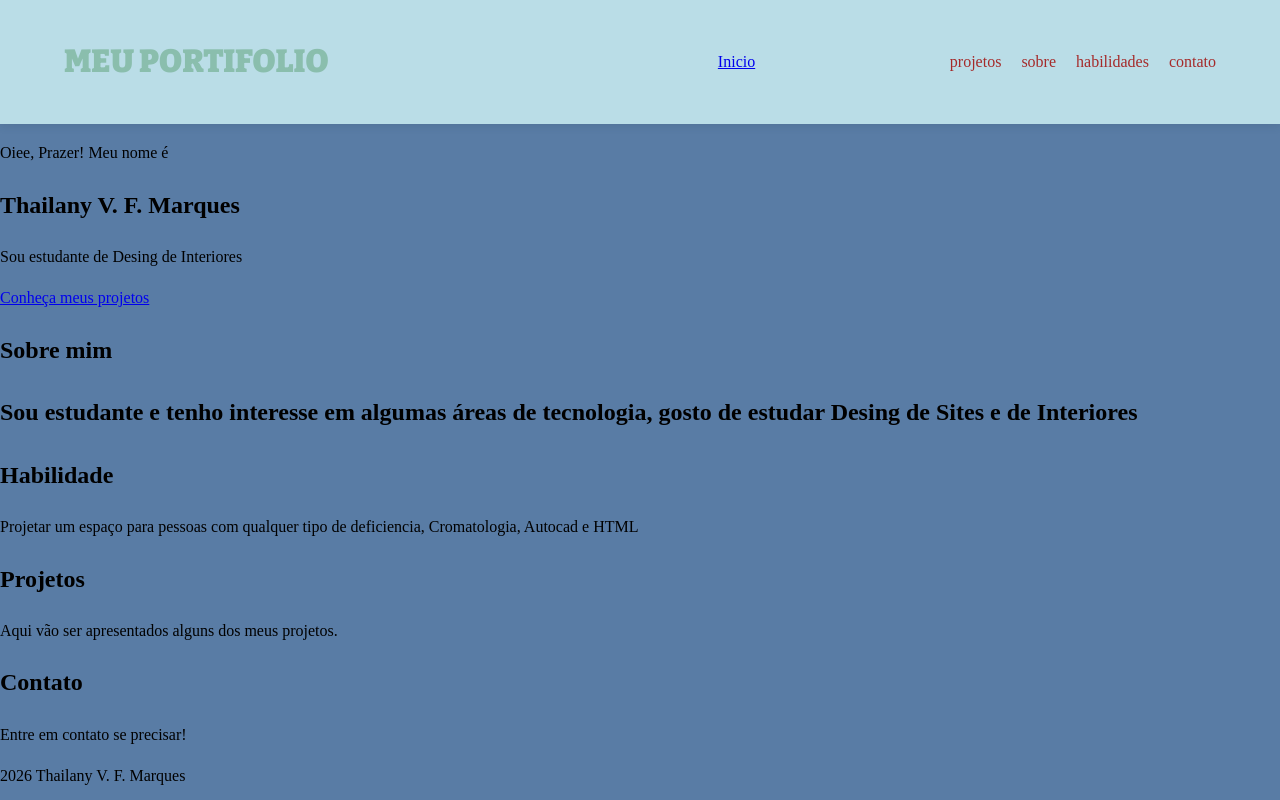
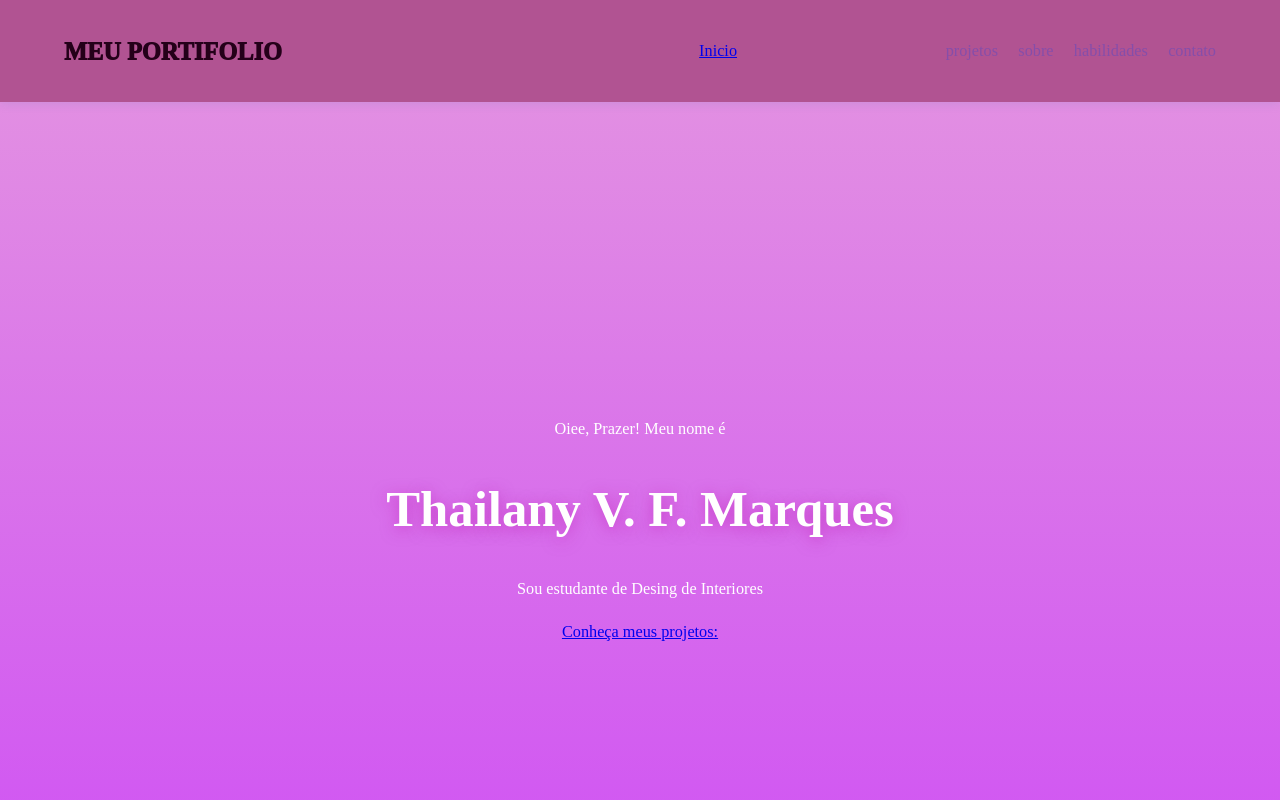
Before and after one commit to thaymarquesz-amaislindadosenac/portif-lio, a plain HTML site: page index.html in a window 1280 px wide. Shown: the top 800 px of the page. Drawn offline with nearby package versions, Linux system fonts and the light colour scheme; a web font is replaced by a local one.

Commit message:
refactor: update font styles and enhance layout for portfolio

```diff
--- a/css/style.css
+++ b/css/style.css
@@ -1,55 +1,64 @@
-.fonte {
+.bitter-fonte {
   font-family: "Bitter", serif;
   font-optical-sizing: auto;
-  font-weight: <weight>;
+  font-weight: 700;
   font-style: normal;
 }
 
-
 html {
-font-size: 62.5%;
+font-size: 63.5%;
 scroll-behavior: smooth;
 }
 
 :root {
---rosa: #d98ca3
---rosa claro: #f4dce4
---escuro: #2d2528
---branco: #ffffff
+--rosa: #d98ca3;
+--rosa-claro: #f4dce4;
+--escuro: #2d2528;
+--branco: #ffffff;
 
---titulo: 'Playflair Display', serif
+--titulo: 'Playflair Display', serif;
 --corpo: 'Inter', sans-serif;
 }
 
 body{
 margin: 0;
-font-family: var(--corpo);
+font-family: var(--titulo) ;
 font-size: 1.6rem;
 line-height: 1.6;
-color: black;
-background-color:rgb(89, 124, 165);
+color: rgb(3, 3, 2);
+background:
+           linear-gradient(
+            rgba(214, 94, 208, 0.65),
+            rgba(184, 3, 255, 0.85)
+
+           );
 }
 
 header{
 position: sticky;
 top: 0;
-z-index: 10000;
-background-color: rgb(186, 221, 231);
-color:rgb(0, 46, 8);
+z-index: 10000000;
+background-color: rgb(177, 83, 146);
+color:rgb(196, 37, 156);
 display: flex;
 justify-content: space-between;
 align-items: center;
 padding: 1.5rem 5%;
-box-shadow: 0 2px 8px rgba(39, 64, 82, 0.15);
+box-shadow: 0 2px 9px rgba(82, 135, 170, 0.15);
 }
 
-.fonte{
-color:rgb(138, 190, 173);
-font-family: https://fonts.googleapis.com/css2?family=Bitter:ital,wght@0,100..900;1,100..900&display=swap
+.bitter-fonte{
+color:rgb(36, 0, 25);
+font-family: 'Playfair', serif;
 font-size: 2.4rem;
-font-weight: 900;
+font-weight: 1000;
 text-decoration: none;
 }
+
+.dark .bitter-fonte{
+color:rgb(216, 216, 216);
+}
+
 
 nav ul{
 list-style: none;
@@ -61,7 +70,7 @@ padding: 0;
 
 nav a {
 position:relative;
-color:brown;
+color:rgb(133, 78, 170);
 text-decoration: none;
 padding: 0.5rem 0;
 transition: color 0.3s;
@@ -71,3 +80,36 @@ nav a:hover,
 nav a:focus {
 color: rgb(0, 0, 0);
 }
+
+.hero {
+height: 100vh;
+/* background:
+           linear-gradient(
+            rgba(106, 94, 214, 0.65),
+            rgba(153, 120, 132, 0.85)
+
+           ); */
+           display: flex;
+          flex-direction: column;
+          align-items: center;
+          justify-content: center;
+          color: var(--branco);
+          text-align: center;
+          padding: 2rem;
+}
+
+/*titulo*/
+
+.hero h1 {
+font-family: var(--titulo);
+font-size: 5rem;
+margin: 1rem 0;
+text-shadow:
+0 3px 15px rgba(190, 40, 183, 0.65);
+}
+
+/*texto*/
+
+.hero p {
+  max-width: 600px;
+}
--- a/index.html
+++ b/index.html
@@ -8,16 +8,22 @@
 
 <link rel="preconnect" href="https://fonts.googleapis.com">
 <link rel="preconnect" href="https://fonts.gstatic.com" crossorigin>
-<link href="https://fonts.googleapis.com/css2?family=Bitter:ital,wght@0,100..900;1,100..900&display=swap" rel="stylesheet">
-<link href="css/style.css">
+<link href="https://fonts.googleapis.com/css2?family=Bitter:ital,wght@0,100..900;1,100..900&family=Playfair+Display:ital,wght@0,400..900;1,400..900&display=swap" rel="stylesheet">
+<link rel="stylesheet" href="css/style.css">
 
-<link rel="stylesheet" href="css/style.css">
+<link rel="preconnect" href="https://fonts.googleapis.com">
+<link rel="preconnect" href="https://fonts.gstatic.com" crossorigin>
+<link href="https://fonts.googleapis.com/css2?family=Playfair+Display:ital,wght@0,400..900;1,400..900&display=swap" rel="stylesheet">
+
+
+
 </head>
 
-<body>
+<body >
 
 <header>
-    <h1 class="fonte"> MEU PORTIFOLIO</h1>
+
+    <h1 class="bitter-fonte"> MEU PORTIFOLIO</h1>
 <a href="#hero" class="logo">  </a>
 <a href="#hero" class="active">Inicio</a>
 <nav>
@@ -44,6 +50,7 @@
 <main>
 
 <!--Hero-->
+
 <section id ="hero" class ="hero">
 
 <p> Oiee, Prazer! Meu nome é</p>
@@ -52,7 +59,7 @@
     Sou estudante de Desing de Interiores
 </p>
 <a href="#sobre" class="botao">
-    Conheça meus projetos
+    Conheça meus projetos:
 </a>
 </section>
 
```
Also changed, not shown: img/img/img/hero-bg.jpg (added).
